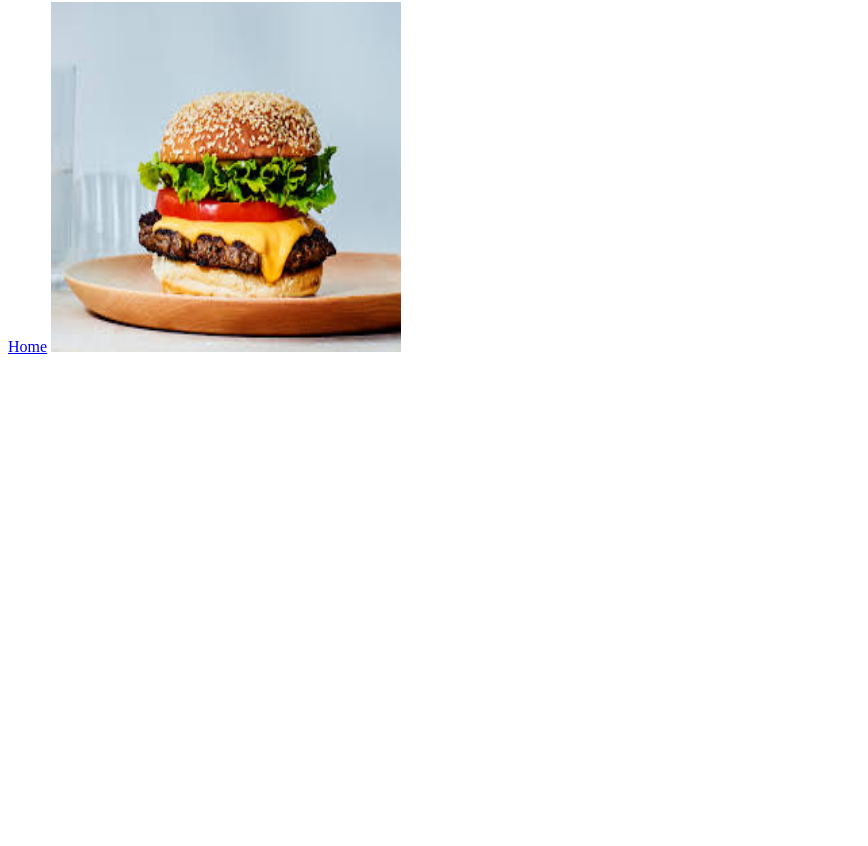
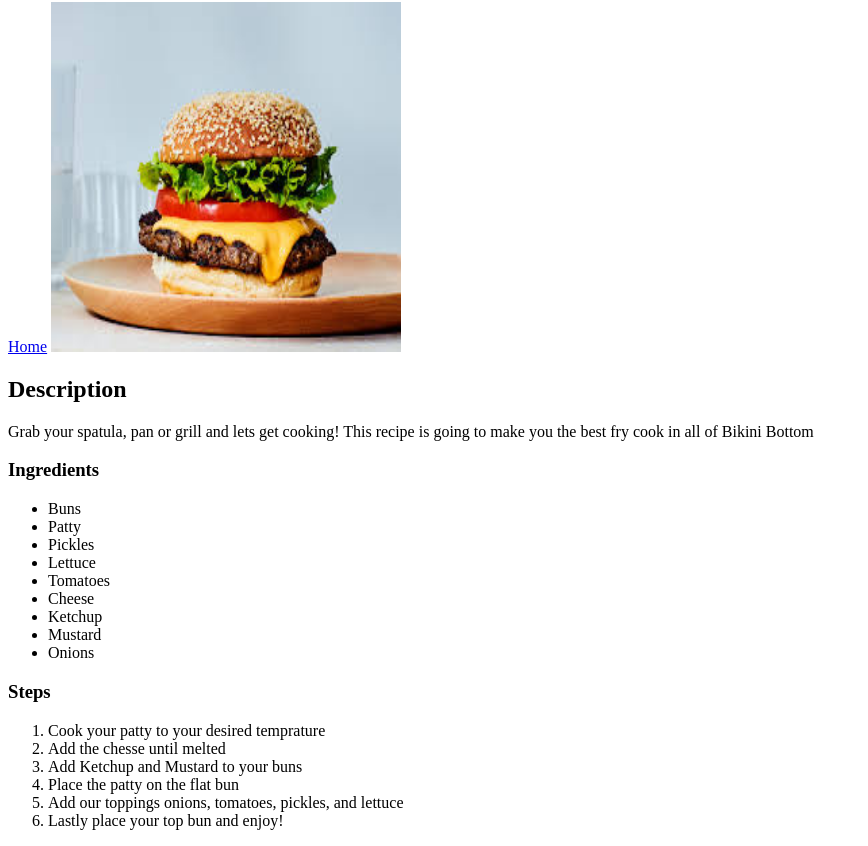
Before and after one commit to r-kerv/odin-recipes, a plain HTML site: page recipes/Cheeseburger.html in a window 1280 px wide. Shown: the part 78-924 px from the top of the page, without its empty margins (0-868 px from the left). Before the commit the page ends 800 px from the top, so only its background shows below. Drawn offline with Linux system fonts and the light colour scheme.

Commit message:
add final steps for burger and add list for sites

```diff
--- a/recipes/Cheeseburger.html
+++ b/recipes/Cheeseburger.html
@@ -12,5 +12,33 @@
 
     <img src="../imgs/burger.jpeg" alt="A juicy mouthwatering burger" height="350" width="350">
 
+    <h2>Description</h2>
+
+    <p>Grab your spatula, pan or grill and lets get cooking! This recipe is going to make you the best fry cook in all of Bikini Bottom</p>
+
+    <h3>Ingredients</h3>
+
+    <ul>
+        <li>Buns</li>
+        <li>Patty</li>
+        <li>Pickles</li>
+        <li>Lettuce</li>
+        <li>Tomatoes</li>
+        <li>Cheese</li>
+        <li>Ketchup</li>
+        <li>Mustard</li>
+        <li>Onions</li>
+    </ul>
+
+    <h3>Steps</h3>
+
+    <ol>
+        <li>Cook your patty to your desired temprature</li>
+        <li>Add the chesse until melted</li>
+        <li>Add Ketchup and Mustard to your buns</li>
+        <li>Place the patty on the flat bun</li>
+        <li>Add our toppings onions, tomatoes, pickles, and lettuce</li>
+        <li>Lastly place your top bun and enjoy!</li>
+    </ol>
 </body>
 </html>
```
Also changed, not shown: index.html (+5 -3 lines).
